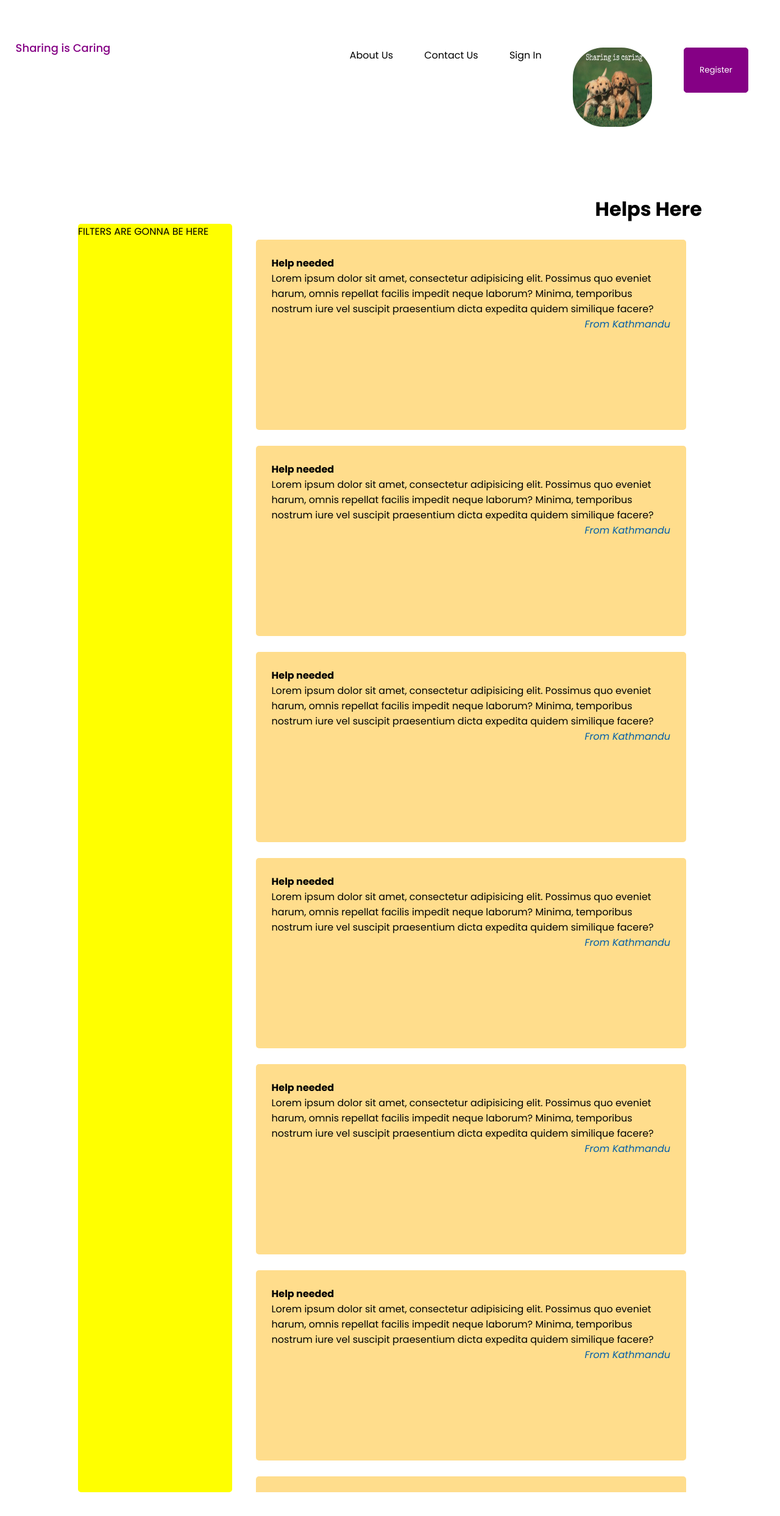
After one commit to NistCollegeTeam/College-Web-Project-I, a PHP site: page /list.php in a window 1280 px wide. The commit adds this page. Shown: the top 2486 px of the page at 61% size. Run offline with PHP 8.4, Linux system fonts and the light colour scheme.

Commit message:
nav avatar and list view of helps

```diff
--- a/Niraj.html
+++ /dev/null
@@ -1 +0,0 @@
-hello i am niraj
--- a/bivek.html
+++ /dev/null
@@ -1 +0,0 @@
-bivek
--- /dev/null
+++ b/list.php
@@ -0,0 +1,162 @@
+<!DOCTYPE html>
+<html lang="en">
+<head>
+    <meta charset="UTF-8">
+    <meta http-equiv="X-UA-Compatible" content="IE=edge">
+    <meta name="viewport" content="width=device-width, initial-scale=1.0">
+    <link rel="stylesheet" href="./styles/nav.css">
+    <link rel="stylesheet" href="./styles/main.css">
+    <title>Sharing is Caring | Helps - Search</title>
+</head>
+<body>
+    <?php include("./nav.php") ?>
+    <div class="container">
+        <div class="title">
+            <h1>Helps Here</h1>
+        </div>
+        <div class="data-section">
+            <div class="sidebar">
+                FILTERS ARE GONNA BE HERE
+            </div>
+            <div class="helplist-container">
+                <div class="help-item">
+                    <div class="help-title">
+                        <h4>Help needed</h4>
+                    </div>
+                    <div class="help-description">
+                        <p>
+                            Lorem ipsum dolor sit amet, consectetur adipisicing elit. Possimus quo eveniet harum, omnis repellat facilis impedit neque laborum? Minima, temporibus nostrum iure vel suscipit praesentium dicta expedita quidem similique facere?
+                        </p>
+                    </div>
+                    <div class="help-meta">
+                        From Kathmandu
+                    </div>
+                </div>
+                <div class="help-item">
+                    <div class="help-title">
+                        <h4>Help needed</h4>
+                    </div>
+                    <div class="help-description">
+                        <p>
+                            Lorem ipsum dolor sit amet, consectetur adipisicing elit. Possimus quo eveniet harum, omnis repellat facilis impedit neque laborum? Minima, temporibus nostrum iure vel suscipit praesentium dicta expedita quidem similique facere?
+                        </p>
+                    </div>
+                    <div class="help-meta">
+                        From Kathmandu
+                    </div>
+                </div>
+                <div class="help-item">
+                    <div class="help-title">
+                        <h4>Help needed</h4>
+                    </div>
+                    <div class="help-description">
+                        <p>
+                            Lorem ipsum dolor sit amet, consectetur adipisicing elit. Possimus quo eveniet harum, omnis repellat facilis impedit neque laborum? Minima, temporibus nostrum iure vel suscipit praesentium dicta expedita quidem similique facere?
+                        </p>
+                    </div>
+                    <div class="help-meta">
+                        From Kathmandu
+                    </div>
+                </div>
+                <div class="help-item">
+                    <div class="help-title">
+                        <h4>Help needed</h4>
+                    </div>
+                    <div class="help-description">
+                        <p>
+                            Lorem ipsum dolor sit amet, consectetur adipisicing elit. Possimus quo eveniet harum, omnis repellat facilis impedit neque laborum? Minima, temporibus nostrum iure vel suscipit praesentium dicta expedita quidem similique facere?
+                        </p>
+                    </div>
+                    <div class="help-meta">
+                        From Kathmandu
+                    </div>
+                </div>
+                <div class="help-item">
+                    <div class="help-title">
+                        <h4>Help needed</h4>
+                    </div>
+                    <div class="help-description">
+                        <p>
+                            Lorem ipsum dolor sit amet, consectetur adipisicing elit. Possimus quo eveniet harum, omnis repellat facilis impedit neque laborum? Minima, temporibus nostrum iure vel suscipit praesentium dicta expedita quidem similique facere?
+                        </p>
+                    </div>
+                    <div class="help-meta">
+                        From Kathmandu
+                    </div>
+                </div>
+                <div class="help-item">
+                    <div class="help-title">
+                        <h4>Help needed</h4>
+                    </div>
+                    <div class="help-description">
+                        <p>
+                            Lorem ipsum dolor sit amet, consectetur adipisicing elit. Possimus quo eveniet harum, omnis repellat facilis impedit neque laborum? Minima, temporibus nostrum iure vel suscipit praesentium dicta expedita quidem similique facere?
+                        </p>
+                    </div>
+                    <div class="help-meta">
+                        From Kathmandu
+                    </div>
+                </div>
+                <div class="help-item">
+                    <div class="help-title">
+                        <h4>Help needed</h4>
+                    </div>
+                    <div class="help-description">
+                        <p>
+                            Lorem ipsum dolor sit amet, consectetur adipisicing elit. Possimus quo eveniet harum, omnis repellat facilis impedit neque laborum? Minima, temporibus nostrum iure vel suscipit praesentium dicta expedita quidem similique facere?
+                        </p>
+                    </div>
+                    <div class="help-meta">
+                        From Kathmandu
+                    </div>
+                </div>
+                <div class="help-item">
+                    <div class="help-title">
+                        <h4>Help needed</h4>
+                    </div>
+                    <div class="help-description">
+                        <p>
+                            Lorem ipsum dolor sit amet, consectetur adipisicing elit. Possimus quo eveniet harum, omnis repellat facilis impedit neque laborum? Minima, temporibus nostrum iure vel suscipit praesentium dicta expedita quidem similique facere?
+                        </p>
+                    </div>
+                    <div class="help-meta">
+                        From Kathmandu
+                    </div>
+                </div>
+                <div class="help-item">
+                    <div class="help-title">
+                        <h4>Help needed</h4>
+                    </div>
+                    <div class="help-description">
+                        <p>
+                            Lorem ipsum dolor sit amet, consectetur adipisicing elit. Possimus quo eveniet harum, omnis repellat facilis impedit neque laborum? Minima, temporibus nostrum iure vel suscipit praesentium dicta expedita quidem similique facere?
+                        </p>
+                    </div>
+                    <div class="help-meta">
+                        From Kathmandu
+                    </div>
+                </div>
+                <div class="help-item">
+                    <div class="help-title">
+                        <h4>Help needed</h4>
+                    </div>
+                    <div class="help-description">
+                        <p>
+                            Lorem ipsum dolor sit amet, consectetur adipisicing elit. Possimus quo eveniet harum, omnis repellat facilis impedit neque laborum? Minima, temporibus nostrum iure vel suscipit praesentium dicta expedita quidem similique facere?
+                        </p>
+                    </div>
+                    <div class="help-meta">
+                        From Kathmandu
+                    </div>
+                </div>
+
+            </div>
+        </div>
+
+    </div>
+
+
+
+
+</body>
+</html>
--- a/nav.php
+++ b/nav.php
@@ -16,10 +16,17 @@
                 Sign In
             </a>
         </div>
-        <button class="btn btn-login">
+        <div class="nav-item">
             <a href="#">
-                Register
+                <img src="./public/dog.jpeg" alt="" srcset="" class='avatar'>
             </a>
-        </button>
+        </div>
+        <div class="nav-btn">
+            <button class="btn btn-login">
+                <a href="#">
+                    Register
+                </a>
+            </button>
+        </div>
     </div>
 </nav>
--- a/nischal.html
+++ /dev/null
@@ -1 +0,0 @@
-HEllO I am Nischal.
--- /dev/null
+++ b/styles/main.css
@@ -0,0 +1,45 @@
+@import url("https://fonts.googleapis.com/css2?family=Poppins:ital,wght@0,100;0,200;0,300;0,400;0,500;0,600;0,700;0,800;1,400;1,700&display=swap");
+* {
+  --primary: rgb(133, 0, 133);
+  --secondary: rgb(194, 0, 194);
+  --meta: rgb(0, 93, 168);
+  padding: 0px;
+  margin: 0px;
+  font-family: Poppins;
+}
+.container {
+  padding: 1vh 10vw;
+}
+.title {
+  text-align: right;
+}
+.data-section {
+  display: flex;
+  justify-content: space-between;
+}
+.sidebar {
+  background-color: yellow;
+  height: 80vh;
+  margin-right: 1vw;
+  width: 25%;
+  border-radius: 5px;
+}
+.helplist-container {
+  height: 80vh;
+  width: 75%;
+  background-color: rgb(255, 255, 255);
+  border-radius: 5px;
+  overflow-y: scroll;
+}
+.help-item {
+  min-height: 10vh;
+  background-color: rgb(255, 221, 140);
+  margin: 1vh;
+  padding: 1vh;
+  border-radius: 5px;
+}
+.help-meta {
+  font-style: italic;
+  text-align: right;
+  color: var(--meta);
+}
--- a/styles/nav.css
+++ b/styles/nav.css
@@ -1,16 +1,3 @@
-@import url("https://fonts.googleapis.com/css2?family=Poppins:ital,wght@0,100;0,200;0,300;0,400;0,500;0,600;0,700;0,800;1,400;1,700&display=swap");
-* {
-  --primary: rgb(133, 0, 133);
-  --secondary: rgb(194, 0, 194);
-  padding: 0px;
-  margin: 0px;
-  font-family: Poppins;
-}
-h1 {
-  text-align: center;
-  height: 100vh;
-  padding: 45vh 0px 45vh 0px;
-}
 nav {
   display: flex;
   padding: 2vh 2vw;
@@ -32,11 +19,17 @@ nav a {
 }
 .nav-item {
   padding: 1vh 2vw;
+  text-align: center;
+}
+.nav-btn {
+  padding: 1vh;
+  text-align: center;
 }
 .btn {
   border: 0.1rem solid var(--primary);
   padding: 1vh 2vw;
   border-radius: 5px;
+  max-height: 5vh;
 }
 .btn a {
   color: white;
@@ -47,3 +40,9 @@ nav a {
 .btn-login:hover {
   background-color: var(--secondary);
 }
+.avatar {
+  width: 5vh;
+  height: 5vh;
+  border-radius: 50px;
+  overflow: hidden;
+}
```
Also changed, not shown: form_assignment.html (deleted, +0 -60 lines), public/dog.jpeg (added), 1 other file.
